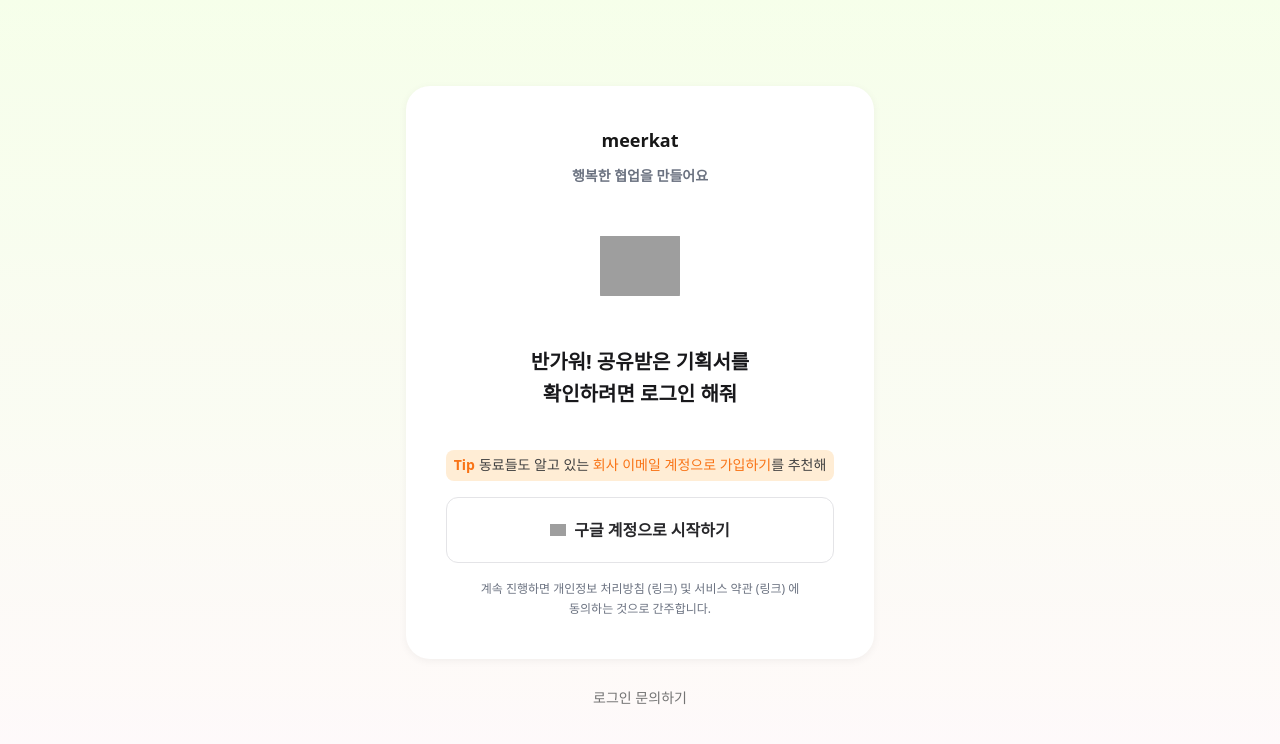
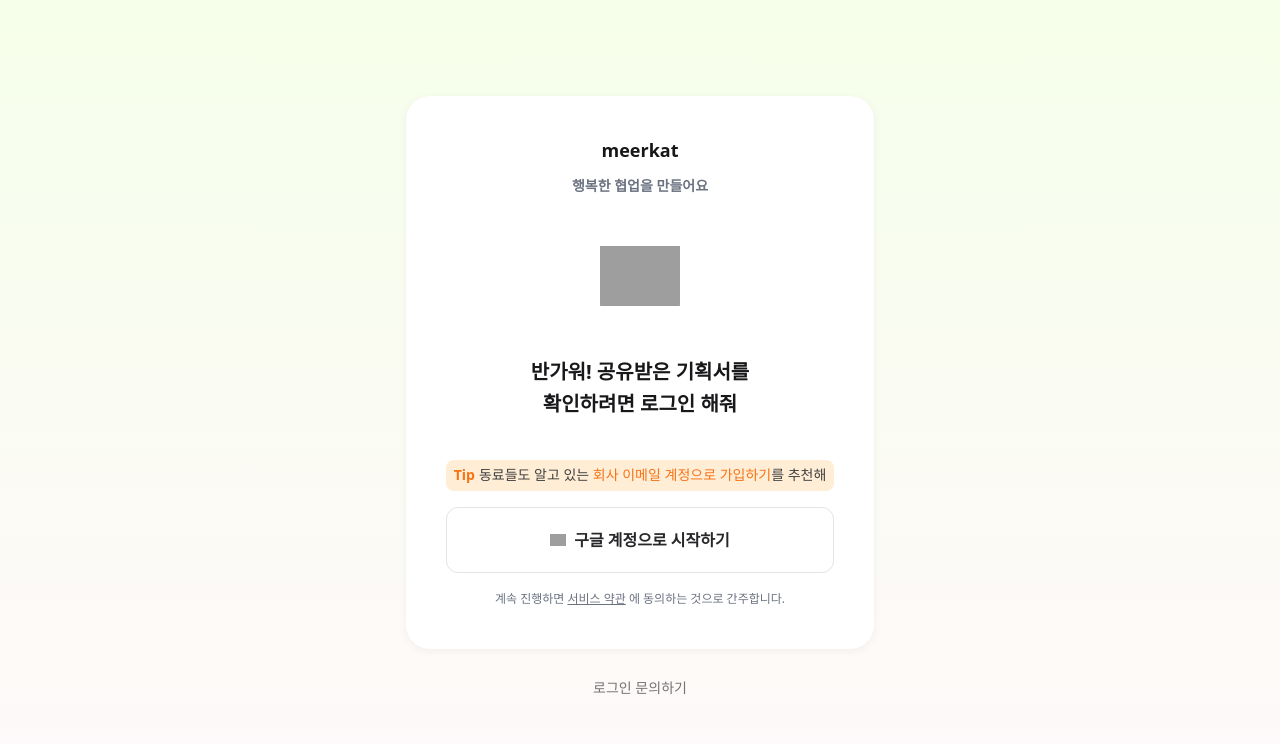
Before and after one commit to wonyoung2257/meerkat, a Next.js app: page / in a window 1280 px wide. Shown: the top 744 px of the page. Built offline with nearby package versions, Linux system fonts and the light colour scheme; grey boxes are pictures that could not be loaded.

Commit message:
feat: 디자인 qa 및 서비스 약관 추가

```diff
--- a/app/components/DetailPage/DetailComponent.tsx
+++ b/app/components/DetailPage/DetailComponent.tsx
@@ -4,6 +4,7 @@
 import TabNavigation from "../TabNavigation/TabNavigation";
 import UserProfile from "../UserProfile/UserProfile";
 import { ProjectCards } from "../ProjectCard/ProjectCards";
+import Footer from "../Footer/Footer";
 
 const Dashboard: React.FC = async () => {
   const supabase = getClient();
@@ -49,6 +50,7 @@
             <ProjectCards projects={projects} />
           </div>
         </section>
+        <Footer />
       </main>
     </div>
   );
--- /dev/null
+++ b/app/components/Footer/Footer.tsx
@@ -0,0 +1,41 @@
+import React from "react";
+
+interface FooterProps {}
+
+const Footer: React.FC<FooterProps> = () => {
+  return (
+    <footer className="flex flex-col px-6 py-16 leading-snug text-gray-500 border-t border-zinc-200 max-md:px-5">
+      <div className="flex gap-10 items-center self-start text-sm text-center">
+        <img
+          loading="lazy"
+          src="https://cdn.builder.io/api/v1/image/assets/TEMP/400b4ca8e168ca259d5a88197be7f1ca1c6102a7d1bb08afc21d96d88184216b?placeholderIfAbsent=true&apiKey=c782f79884a44197a4566a36aa7a1229"
+          className="object-contain shrink-0 self-stretch my-auto aspect-[3.17] w-[108px]"
+          alt="Footer logo"
+        />
+        <nav className="flex gap-6 items-start self-stretch my-auto min-w-[240px]">
+          <a
+            href="https://excessive-bread-42f.notion.site/105e7393675480abb1efd89a81053a71?pvs=74"
+            target="_blank"
+            rel="noopener noreferrer"
+            className="gap-2.5 self-stretch px-2 py-1 font-medium"
+          >
+            서비스 이용 약관
+          </a>
+          <a
+            href="https://excessive-bread-42f.notion.site/105e739367548025882ccc3fa3031c9e?pvs=74"
+            target="_blank"
+            rel="noopener noreferrer"
+            className="gap-2.5 self-stretch px-2 py-1 font-bold"
+          >
+            개인정보 처리방침
+          </a>
+        </nav>
+      </div>
+      <p className="mt-4 text-xs font-medium">
+        meerkat.foryou@gmail.com 서비스 탈퇴는 이메일로 문의 바랍니다.
+      </p>
+    </footer>
+  );
+};
+
+export default Footer;
--- a/app/components/LoginPage/LoginPage.tsx
+++ b/app/components/LoginPage/LoginPage.tsx
@@ -31,9 +31,14 @@
           <PrivacyNotice />
         </div>
       </section>
-      <footer className="gap-2.5 self-center px-2 py-1 mt-6 text-sm font-medium leading-relaxed text-neutral-500 cursor-pointer">
+      <a
+        href="https://forms.gle/VYVAd6T3Y1YGd5EHA"
+        target="_blank"
+        rel="noopener noreferrer"
+        className="gap-2.5 self-center px-2 py-1 mt-6 text-sm font-medium leading-relaxed text-neutral-500 cursor-pointer"
+      >
         로그인 문의하기
-      </footer>
+      </a>
     </main>
   );
 };
--- a/app/components/LoginPage/PrivacyNotice.tsx
+++ b/app/components/LoginPage/PrivacyNotice.tsx
@@ -6,8 +6,16 @@
 const PrivacyNotice: React.FC = () => {
   return (
     <p className="mt-4 text-xs font-medium leading-5 text-gray-500">
-      계속 진행하면 개인정보 처리방침 (링크) 및 서비스 약관 (링크) 에 <br />
-      동의하는 것으로 간주합니다.
+      계속 진행하면{" "}
+      <a
+        href="https://excessive-bread-42f.notion.site/105e7393675480abb1efd89a81053a71?pvs=74"
+        target="_blank"
+        rel="noopener noreferrer"
+        className="underline"
+      >
+        서비스 약관
+      </a>{" "}
+      에 동의하는 것으로 간주합니다.
     </p>
   );
 };
--- a/app/components/PrdCard/PrdCard.tsx
+++ b/app/components/PrdCard/PrdCard.tsx
@@ -25,7 +25,7 @@
 
   const supabase = getClientSideClient();
   const cardClass = completed
-    ? "bg-slate-100"
+    ? "bg-slate-100 opacity-60"
     : "bg-white border border-solid border-slate-200";
   const statusClass = completed
     ? "bg-slate-200 text-neutral-500"
@@ -56,7 +56,7 @@
     if (
       !confirm(
         completed
-          ? "이 문서를 제작 완료되지 않는 상태로 변경할까요?"
+          ? "이 문서를 제작 완료되지 않은 상태로 변경할까요?"
           : "이 문서를 제작 완료 상태로 변경할까요?"
       )
     )
@@ -85,10 +85,10 @@
       onMouseEnter={() => setIsHover(true)}
       onMouseLeave={() => setIsHover(false)}
       onClick={handleClickCheck}
-      className={`flex flex-col grow shrink justify-between self-stretch p-6 my-auto rounded-2xl min-h-[200px] min-w-[240px] shadow-[0px_4px_10px_rgba(0,0,0,0.06)] w-[297px] max-md:px-5 max-w-[370px] cursor-pointer ${cardClass}`}
+      className={`flex flex-col grow shrink justify-between self-stretch p-6 my-auto rounded-2xl min-h-[200px] min-w-[240px] max-h-[200px] shadow-[0px_4px_10px_rgba(0,0,0,0.06)] w-[297px] max-md:px-5 max-w-[370px] cursor-pointer ${cardClass}`}
     >
       <h2 className="text-2xl font-semibold text-neutral-900">{title}</h2>
-      <div className="flex gap-10 justify-between items-end mt-16 w-full">
+      <div className="flex gap-10 justify-between items-end w-full">
         <UserInfo sender={sender} eta={eta} />
         <div>
           {!checked && (
--- a/app/components/ProjectCard/ProjectCards.tsx
+++ b/app/components/ProjectCard/ProjectCards.tsx
@@ -50,7 +50,11 @@
     <div className="flex flex-wrap gap-8 items-center mt-8 w-full max-md:max-w-full">
       {filteredProjects.length === 0 ? (
         <div className="flex justify-center items-center w-full h-full py-10">
-          <p>아직 받은 기획서가 없습니다.</p>
+          <p>
+            {selectedTab === "completed"
+              ? "아직 제작을 완료한 기획서가 없네요!"
+              : "아직 기획서가 없네요!"}
+          </p>
         </div>
       ) : (
         filteredProjects.map((project: Project) => (
--- a/app/components/TabNavigation/TabNavigation.tsx
+++ b/app/components/TabNavigation/TabNavigation.tsx
@@ -30,7 +30,7 @@
         }`}
       >
         <span>확인 완료</span>
-        <span className="flex shrink-0 w-1.5 h-1.5 bg-rose-500 rounded-[99px]" />
+        {/* <span className="flex shrink-0 w-1.5 h-1.5 bg-rose-500 rounded-[99px]" /> */}
       </button>
       <button
         onClick={() => setSelectedTab(TAB_STATE.COMPLETED)}
--- a/app/components/UserProfile/UserProfile.tsx
+++ b/app/components/UserProfile/UserProfile.tsx
@@ -30,7 +30,7 @@
           alt="User profile"
           className="object-contain shrink-0 self-stretch my-auto aspect-square rounded-[53px] w-[52px]"
         />
-        <div className="flex flex-col self-stretch my-auto w-[137px]">
+        <div className="flex flex-col self-stretch my-auto ">
           <div className="text-2xl font-semibold leading-snug text-neutral-900">
             {user.user_metadata.name}
           </div>
```
